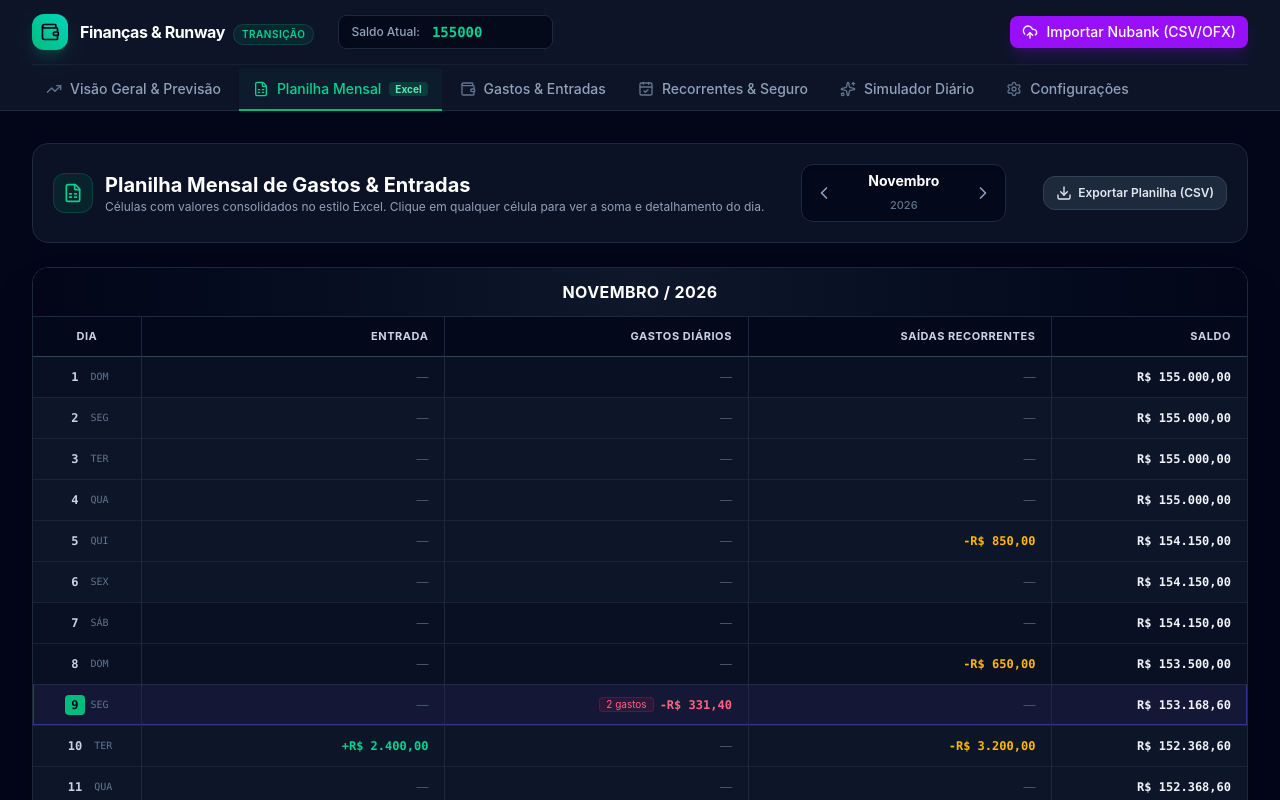
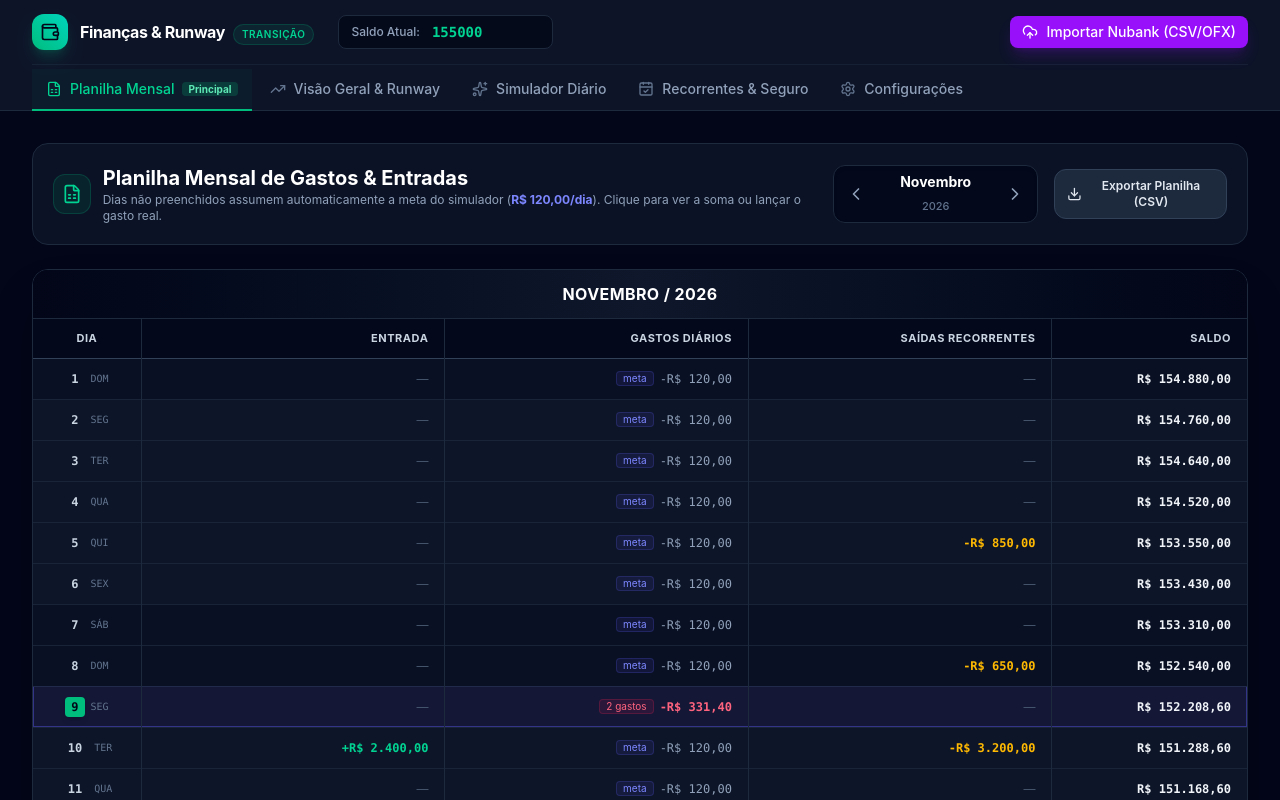
Before and after one commit to capellarienrico/gestor-financeiro, a React (Vite) app: page / in a window 1280 px wide. Shown: the top 800 px of the page. Built offline with nearby package versions, Linux system fonts and the light colour scheme.

Commit message:
feat: autofill unfilled days with daily budget goal from simulator and streamline navigation

```diff
--- a/src/App.jsx
+++ b/src/App.jsx
@@ -1,8 +1,7 @@
 import React, { useState, useEffect } from 'react'
 import { Navbar } from './components/Navbar'
+import { SpreadsheetTab } from './components/SpreadsheetTab'
 import { OverviewTab } from './components/OverviewTab'
-import { SpreadsheetTab } from './components/SpreadsheetTab'
-import { DailyExpensesTab } from './components/DailyExpensesTab'
 import { RecurringTab } from './components/RecurringTab'
 import { DailyForecastAssistant } from './components/DailyForecastAssistant'
 import { SettingsTab } from './components/SettingsTab'
@@ -17,7 +16,7 @@ import { calculateFinancialForecast, formatCurrency } from './utils/financialMat
 
 export function App() {
   const [data, setData] = useState(() => loadFinancialData())
-  const [activeTab, setActiveTab] = useState('spreadsheet') // Start on spreadsheet as requested by user
+  const [activeTab, setActiveTab] = useState('spreadsheet')
   const [isNubankModalOpen, setIsNubankModalOpen] = useState(false)
 
   // Persist to localStorage whenever data changes
@@ -64,9 +63,7 @@ export function App() {
 
       // Calculate balance diff
       let balance = prev.currentBalance
-      // Revert old
       balance += oldTx.type === 'expense' ? oldTx.amount : -oldTx.amount
-      // Apply new
       balance += updatedTx.type === 'expense' ? -updatedTx.amount : updatedTx.amount
 
       return {
@@ -198,15 +195,6 @@ export function App() {
       />
 
       <main className="flex-1 max-w-7xl w-full mx-auto px-4 sm:px-6 lg:px-8 py-8">
-        {activeTab === 'overview' && (
-          <OverviewTab
-            data={data}
-            forecast={forecast}
-            onNavigateToForecast={() => setActiveTab('forecast')}
-            onOpenNubankModal={() => setIsNubankModalOpen(true)}
-          />
-        )}
-
         {activeTab === 'spreadsheet' && (
           <SpreadsheetTab
             data={data}
@@ -218,14 +206,12 @@ export function App() {
           />
         )}
 
-        {activeTab === 'daily' && (
-          <DailyExpensesTab
-            transactions={data.transactions}
-            categories={data.categories}
-            incomeCategories={data.incomeCategories}
-            onAddTransaction={handleAddTransaction}
-            onEditTransaction={handleEditTransaction}
-            onDeleteTransaction={handleDeleteTransaction}
+        {activeTab === 'overview' && (
+          <OverviewTab
+            data={data}
+            forecast={forecast}
+            onNavigateToForecast={() => setActiveTab('forecast')}
+            onOpenNubankModal={() => setIsNubankModalOpen(true)}
           />
         )}
 
--- a/src/components/Navbar.jsx
+++ b/src/components/Navbar.jsx
@@ -17,11 +17,10 @@ export function Navbar({
   onOpenNubankModal
 }) {
   const tabs = [
-    { id: 'overview', label: 'Visão Geral & Previsão', icon: TrendingUp },
-    { id: 'spreadsheet', label: 'Planilha Mensal', icon: FileSpreadsheet, badge: 'Excel' },
-    { id: 'daily', label: 'Gastos & Entradas', icon: Wallet },
+    { id: 'spreadsheet', label: 'Planilha Mensal', icon: FileSpreadsheet, badge: 'Principal' },
+    { id: 'overview', label: 'Visão Geral & Runway', icon: TrendingUp },
+    { id: 'forecast', label: 'Simulador Diário', icon: Sparkles },
     { id: 'recurring', label: 'Recorrentes & Seguro', icon: CalendarCheck },
-    { id: 'forecast', label: 'Simulador Diário', icon: Sparkles },
     { id: 'settings', label: 'Configurações', icon: Settings },
   ]
 
@@ -31,7 +30,7 @@ export function Navbar({
         <div className="flex items-center justify-between h-16">
           {/* Logo & Saldo */}
           <div className="flex items-center space-x-6">
-            <div className="flex items-center space-x-3 cursor-pointer" onClick={() => setActiveTab('overview')}>
+            <div className="flex items-center space-x-3 cursor-pointer" onClick={() => setActiveTab('spreadsheet')}>
               <div className="w-9 h-9 rounded-xl bg-gradient-to-tr from-emerald-500 to-teal-400 flex items-center justify-center text-slate-950 font-bold shadow-lg shadow-emerald-500/20">
                 <Wallet className="w-5 h-5 text-slate-950" />
               </div>
--- a/src/components/SpreadsheetTab.jsx
+++ b/src/components/SpreadsheetTab.jsx
@@ -11,7 +11,7 @@ import {
   Download,
   FileSpreadsheet,
   X,
-  ExternalLink
+  Sparkles
 } from 'lucide-react'
 import { formatCurrency } from '../utils/financialMath'
 import { getCategoryById } from '../utils/categories'
@@ -39,6 +39,8 @@ export function SpreadsheetTab({
   const [formDesc, setFormDesc] = useState('')
   const [formAmount, setFormAmount] = useState('')
   const [formCategory, setFormCategory] = useState('alimentacao')
+
+  const dailyBudgetGoal = data.dailyBudgetGoal || 100
 
   // Month navigation
   const handlePrevMonth = () => {
@@ -137,7 +139,8 @@ export function SpreadsheetTab({
       const dayRecurring = data.recurringExpenses.filter(r => r.dayOfMonth === day)
 
       const totalIn = dayIncomes.reduce((s, t) => s + t.amount, 0)
-      const totalExp = dayExpenses.reduce((s, t) => s + t.amount, 0)
+      const hasActualExpenses = dayExpenses.length > 0
+      const totalExp = hasActualExpenses ? dayExpenses.reduce((s, t) => s + t.amount, 0) : dailyBudgetGoal
       const totalRec = dayRecurring.reduce((s, r) => s + r.amount, 0)
 
       runningBalance = runningBalance + totalIn - totalExp - totalRec
@@ -175,14 +178,23 @@ export function SpreadsheetTab({
     const dayRecurringIn = data.recurringIncomes.filter(r => r.dayOfMonth === day)
 
     const sumIncomes = dayIncomes.reduce((s, t) => s + t.amount, 0) + dayRecurringIn.reduce((s, r) => s + r.amount, 0)
-    const sumExpenses = dayExpenses.reduce((s, t) => s + t.amount, 0)
+
+    // Check if user filled expenses on this day:
+    const hasManualExpenses = dayExpenses.length > 0
+    // If not filled, use the daily budget goal from the simulator!
+    const effectiveExpense = hasManualExpenses
+      ? dayExpenses.reduce((s, t) => s + t.amount, 0)
+      : dailyBudgetGoal
+
+    const isUsingGoal = !hasManualExpenses
+
     const sumRecurring = dayRecurring.reduce((s, r) => s + r.amount, 0)
 
     monthTotalIn += sumIncomes
-    monthTotalExp += sumExpenses
+    monthTotalExp += effectiveExpense
     monthTotalRec += sumRecurring
 
-    runningBalance = runningBalance + sumIncomes - sumExpenses - sumRecurring
+    runningBalance = runningBalance + sumIncomes - effectiveExpense - sumRecurring
 
     rows.push({
       day,
@@ -195,13 +207,13 @@ export function SpreadsheetTab({
       dayRecurring,
       dayRecurringIn,
       sumIncomes,
-      sumExpenses,
+      effectiveExpense,
+      isUsingGoal,
       sumRecurring,
       saldo: runningBalance
     })
   }
 
-  // Selected Day Details Object
   const activeDayRow = selectedDayDetails ? rows.find(r => r.day === selectedDayDetails) : null
 
   return (
@@ -217,7 +229,7 @@ export function SpreadsheetTab({
               <span>Planilha Mensal de Gastos & Entradas</span>
             </h2>
             <p className="text-xs text-slate-400">
-              Células com valores consolidados no estilo Excel. Clique em qualquer célula para ver a soma e detalhamento do dia.
+              Dias não preenchidos assumem automaticamente a meta do simulador (<strong className="text-indigo-400">{formatCurrency(dailyBudgetGoal)}/dia</strong>). Clique para ver a soma ou lançar o gasto real.
             </p>
           </div>
         </div>
@@ -285,7 +297,6 @@ export function SpreadsheetTab({
             <tbody className="divide-y divide-slate-800/80 font-mono">
               {rows.map((row) => {
                 const hasIncomes = row.sumIncomes > 0
-                const hasExpenses = row.sumExpenses > 0
                 const hasRecurring = row.sumRecurring > 0
 
                 return (
@@ -341,26 +352,39 @@ export function SpreadsheetTab({
                       )}
                     </td>
 
-                    {/* Coluna 3: Gastos diários (Apenas Consolidado) */}
+                    {/* Coluna 3: Gastos diários (Consolidado: Real ou Meta do Simulador) */}
                     <td
                       onClick={() => setSelectedDayDetails(row.day)}
-                      className="py-2.5 px-4 border-r border-slate-800 text-right cursor-pointer hover:bg-rose-500/5 transition group/cell"
-                      title="Clique para ver a soma de cada gasto deste dia"
+                      className={`py-2.5 px-4 border-r border-slate-800 text-right cursor-pointer transition group/cell ${
+                        row.isUsingGoal
+                          ? 'hover:bg-indigo-500/5'
+                          : 'hover:bg-rose-500/5'
+                      }`}
+                      title={row.isUsingGoal ? 'Valor estimado da meta diária. Clique para registrar o gasto real.' : 'Clique para ver a soma de cada gasto deste dia'}
                     >
-                      {hasExpenses ? (
                       <div className="flex items-center justify-end space-x-1.5">
+                        {row.isUsingGoal ? (
+                          <>
+                            <span className="text-[10px] px-1.5 py-0.2 rounded bg-indigo-500/10 text-indigo-400 font-sans border border-indigo-500/20">
+                              meta
+                            </span>
+                            <span className="font-medium text-slate-400 font-mono">
+                              -{formatCurrency(row.effectiveExpense)}
+                            </span>
+                          </>
+                        ) : (
+                          <>
                             {row.dayExpenses.length > 1 && (
                               <span className="text-[10px] px-1.5 py-0.2 rounded bg-rose-500/10 text-rose-400 font-sans border border-rose-500/20">
                                 {row.dayExpenses.length} gastos
                               </span>
                             )}
                             <span className="font-semibold text-rose-400">
-                            -{formatCurrency(row.sumExpenses)}
+                              -{formatCurrency(row.effectiveExpense)}
                             </span>
+                          </>
+                        )}
                       </div>
-                      ) : (
-                        <span className="text-slate-600 font-sans">—</span>
-                      )}
                     </td>
 
                     {/* Coluna 4: Saídas recorrentes (Apenas Consolidado) */}
@@ -451,13 +475,18 @@ export function SpreadsheetTab({
               </button>
             </div>
 
-            {/* SEÇÃO 1: Gastos Diários (com a soma no estilo 30 + 40 + 20 = 90) */}
+            {/* SEÇÃO 1: Gastos Diários */}
             <div className="space-y-2">
               <div className="flex items-center justify-between">
-                <span className="text-xs font-semibold text-rose-400 uppercase tracking-wider flex items-center space-x-1">
-                  <span>Gastos Diários:</span>
-                  <span className="font-mono font-bold">-{formatCurrency(activeDayRow.sumExpenses)}</span>
+                <div className="flex items-center space-x-2">
+                  <span className="text-xs font-semibold text-rose-400 uppercase tracking-wider">Gastos Diários:</span>
+                  <span className="font-mono font-bold text-xs text-rose-400">-{formatCurrency(activeDayRow.effectiveExpense)}</span>
+                  {activeDayRow.isUsingGoal && (
+                    <span className="text-[10px] px-1.5 py-0.2 rounded bg-indigo-500/10 text-indigo-400 border border-indigo-500/20">
+                      Meta Estimada
                     </span>
+                  )}
+                </div>
                 <button
                   onClick={() => {
                     handleOpenQuickAdd(activeDayRow.day, 'expense')
@@ -465,7 +494,7 @@ export function SpreadsheetTab({
                   className="px-2 py-1 rounded bg-rose-500/10 hover:bg-rose-500/20 text-rose-400 text-xs font-semibold flex items-center space-x-1 transition cursor-pointer"
                 >
                   <Plus className="w-3.5 h-3.5" />
-                  <span>Adicionar Gasto</span>
+                  <span>{activeDayRow.isUsingGoal ? 'Registrar Gasto Real' : 'Adicionar Outro Gasto'}</span>
                 </button>
               </div>
 
@@ -483,7 +512,7 @@ export function SpreadsheetTab({
                       </React.Fragment>
                     ))}
                     <span className="text-slate-500 font-bold">=</span>
-                    <span className="font-bold text-rose-400 underline">{formatCurrency(activeDayRow.sumExpenses)}</span>
+                    <span className="font-bold text-rose-400 underline">{formatCurrency(activeDayRow.effectiveExpense)}</span>
                   </div>
 
                   {/* Lista de itens para edição rápida */}
@@ -528,8 +557,14 @@ export function SpreadsheetTab({
                   </div>
                 </div>
               ) : (
-                <div className="p-3 rounded-xl bg-slate-950/40 border border-slate-800/60 text-center text-xs text-slate-500">
-                  Nenhum gasto diário registrado neste dia.
+                <div className="p-3 rounded-xl bg-indigo-950/20 border border-indigo-500/20 text-xs space-y-1">
+                  <div className="flex items-center space-x-1.5 text-indigo-400 font-medium">
+                    <Sparkles className="w-4 h-4" />
+                    <span>Usando Meta do Simulador Diário</span>
+                  </div>
+                  <p className="text-slate-400">
+                    Nenhum gasto manual foi preenchido neste dia ainda. O saldo calcula automaticamente <strong className="text-indigo-300 font-mono">{formatCurrency(dailyBudgetGoal)}</strong> com base na sua meta.
+                  </p>
                 </div>
               )}
             </div>
```
Lines whose indentation alone changed are shown as unchanged.
